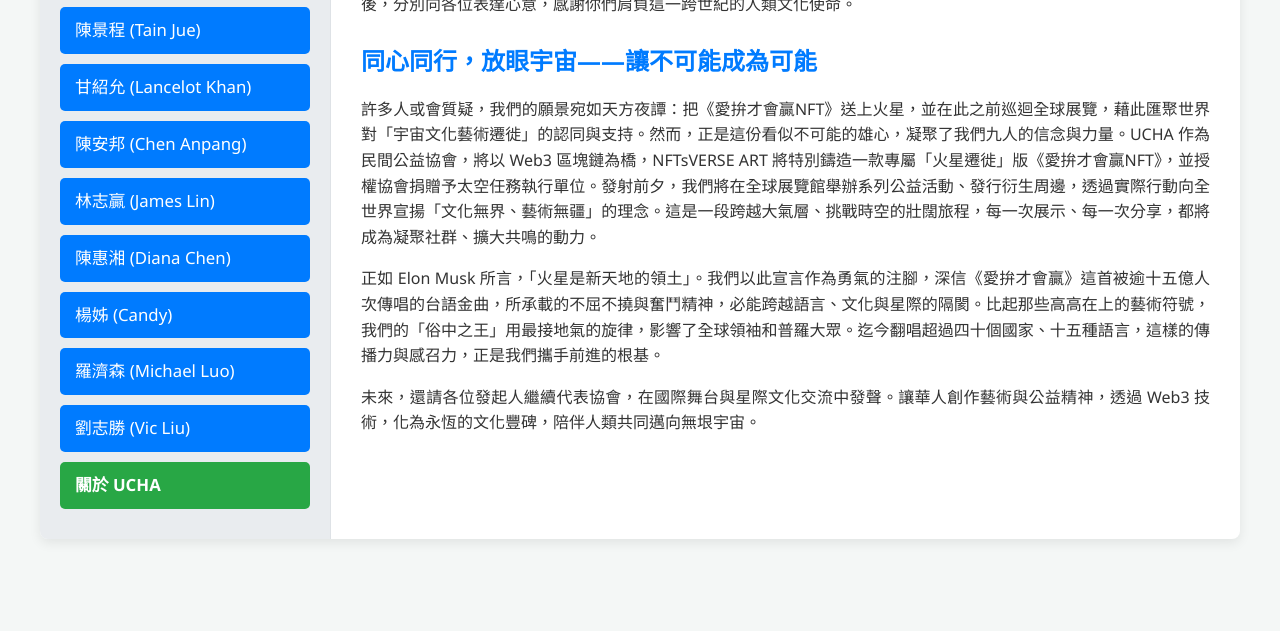
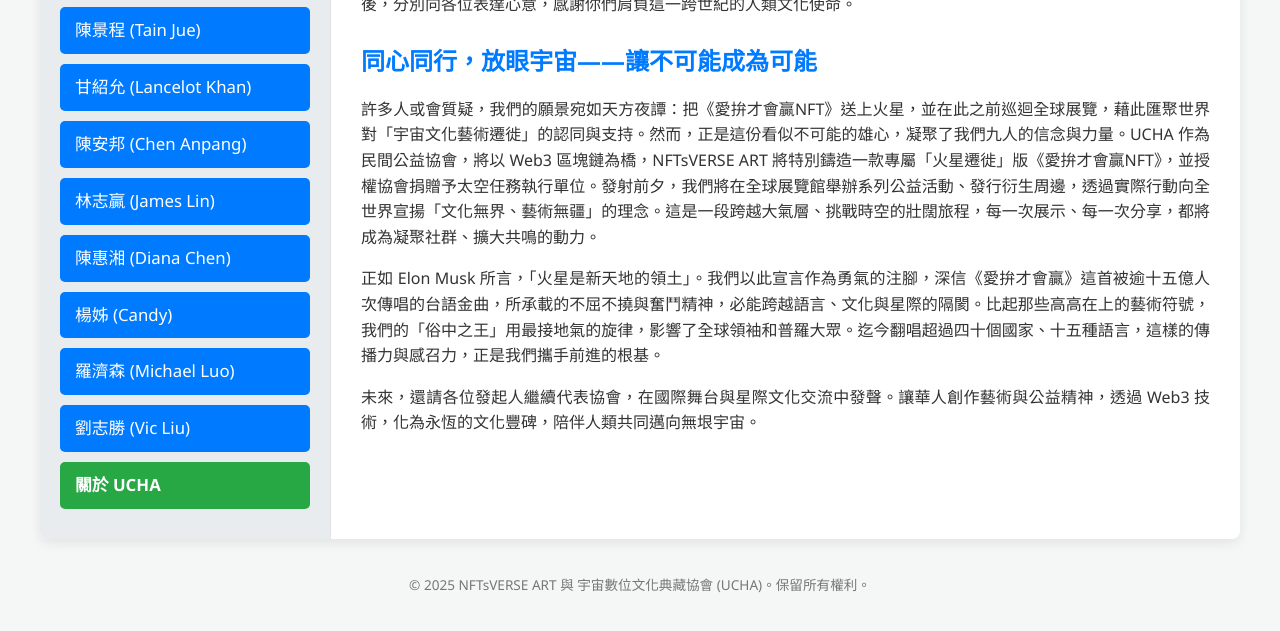
Before and after one commit to jerrylee0217/foundersData, a plain HTML site: page index.html in a window 1280 px wide. Shown: the part 299-930 px from the top of the page. Before the commit the page ends 878 px from the top, so only its background shows below. Drawn offline with Linux system fonts and the light colour scheme.

Commit message:
Add files via upload

```diff
--- a/index.html
+++ b/index.html
@@ -269,5 +269,9 @@
         // Load initial content (About UCHA)
         loadContent('about-ucha');
     </script>
+ <!-- 版權聲明 -->
+    <footer style="text-align:center; padding:15px 0; font-size:0.85em; color:#777;">
+      © 2025 NFTsVERSE ART 與 宇宙數位文化典藏協會 (UCHA)。保留所有權利。
+    </footer>
 </body>
 </html>
```
